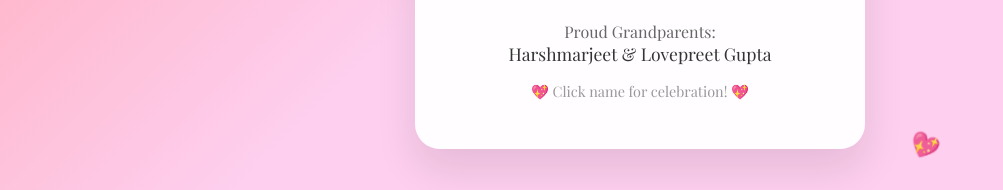
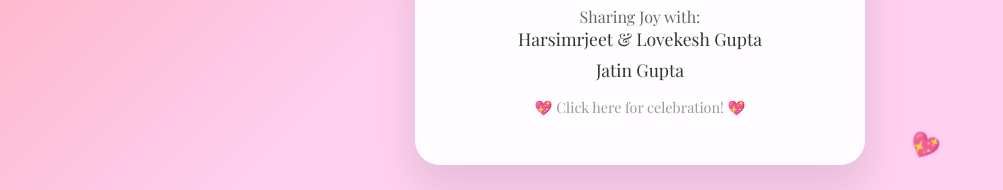
Before and after one commit to Manishsu1001/Jatin, a plain HTML site: page index.html in a window 1280 px wide. Shown: the part 610-800 px from the top of the page, without its empty margins (0-1003 px from the left). Drawn offline with nearby package versions, Linux system fonts and the light colour scheme.

Commit message:
Final Change

```diff
--- a/index.html
+++ b/index.html
@@ -150,9 +150,10 @@
         <h1 class="baby-name" onclick="toggleAnimation()">Aadish Gupta</h1>
         <div class="parents">Overjoyed Parents:</div>
         <div class="sharing-text">Garima & Shubham Gupta</div>
-        <div class="grandparents">Proud Grandparents:</div>
-        <div class="sharing-text">Harshmarjeet & Lovepreet Gupta</div>
-        <div class="click-msg" onclick="toggleAnimation()">💖 Click name for celebration! 💖</div>
+        <div class="grandparents">Sharing Joy with:</div>
+        <div class="sharing-text">Harsimrjeet & Lovekesh Gupta</div>
+        <div class="sharing-text">Jatin Gupta</div>
+        <div class="click-msg" onclick="toggleAnimation()">💖 Click here for celebration! 💖</div>
     </div>
     <script>
         // Floating hearts
@@ -167,7 +168,6 @@
         }
         setInterval(createHeart, 800);
 
-        // Confetti surprise on click
         function toggleAnimation() {
             document.querySelector('.container').style.animation = 'none';
             setTimeout(() => {
```
